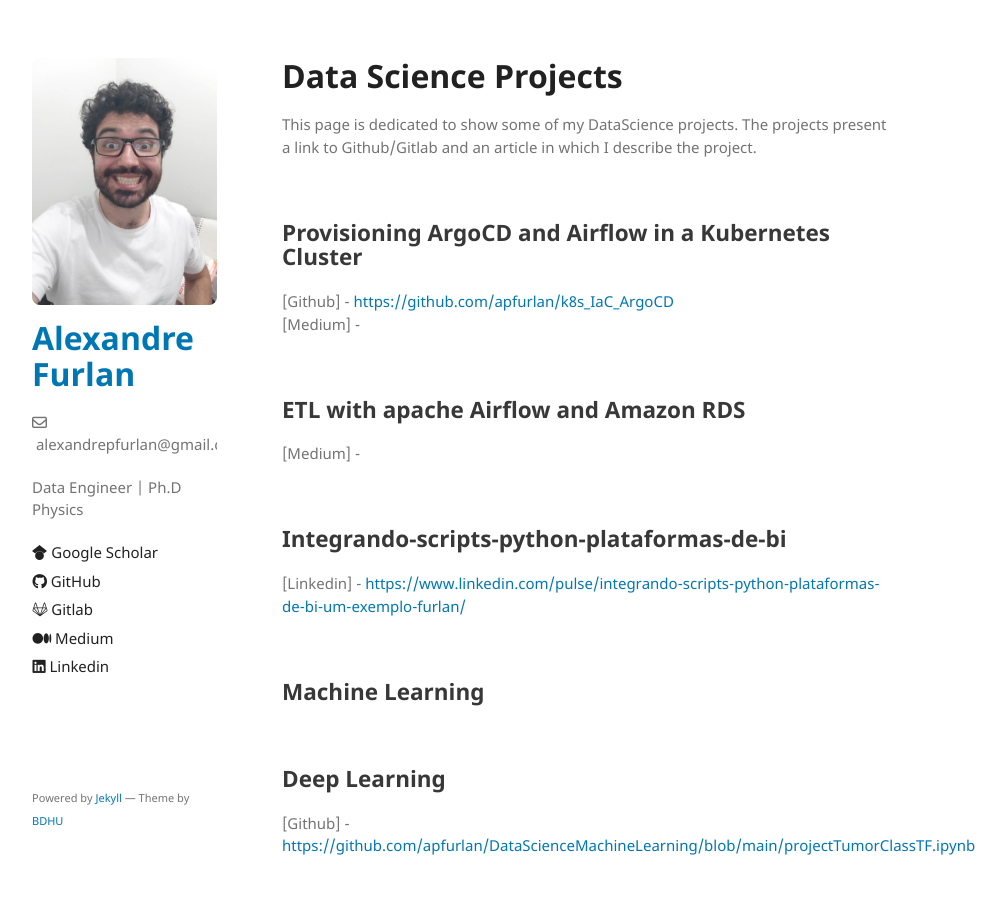
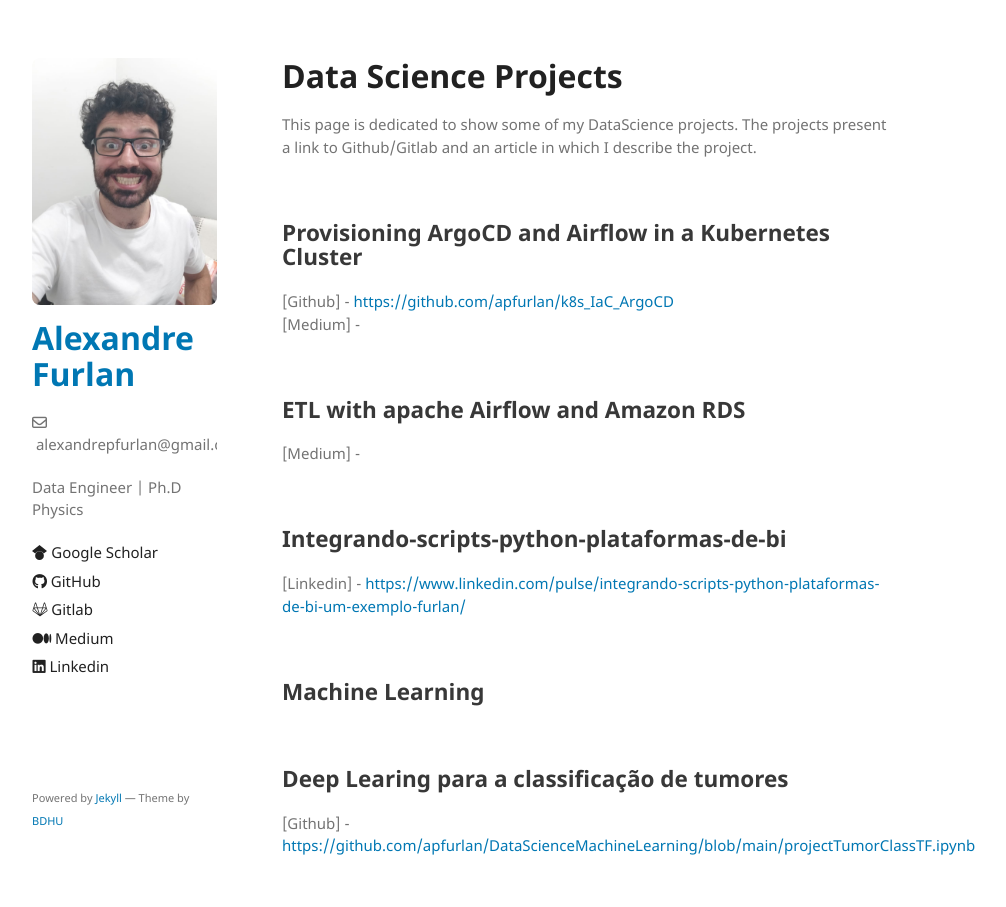
Before and after one commit to apfurlan/apfurlan.github.io, a Jekyll site: the page built from dts-pub-page.md, in a window 1280 px wide. Shown: the whole page, without its empty margins (178-1184 px from the left). Built offline with Jekyll 4.4.1, drawn with Linux system fonts in a browser that asks for light colours; our own code applies the rules of GitHub Pages for plain Markdown files.

Commit message:
init commit

```diff
--- a/dts-pub-page.md
+++ b/dts-pub-page.md
@@ -35,6 +35,6 @@
 
 &nbsp;
 
-## Deep Learning
+## Deep Learing para a classificação de tumores
 
 [Github] - [https://github.com/apfurlan/DataScienceMachineLearning/blob/main/projectTumorClassTF.ipynb](https://github.com/apfurlan/DataScienceMachineLearning/blob/main/projectTumorClassTF.ipynb)
```
